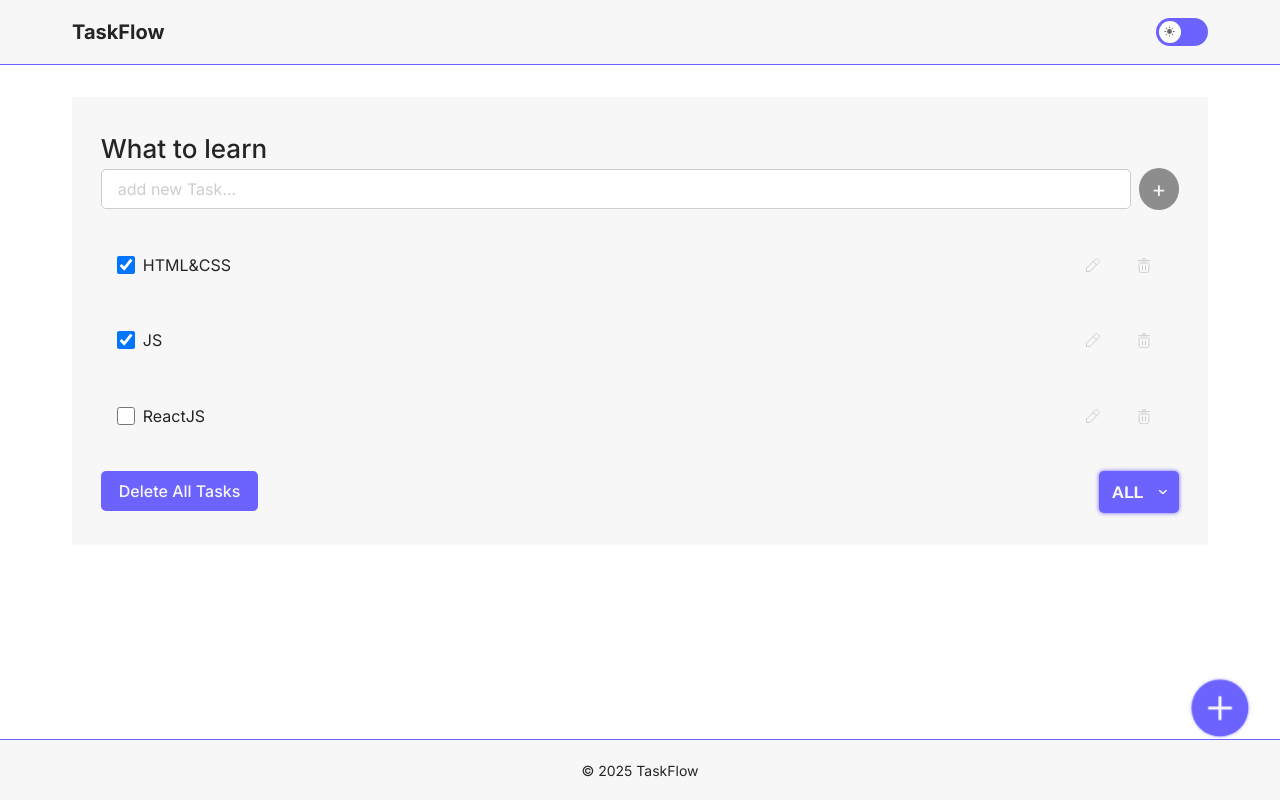
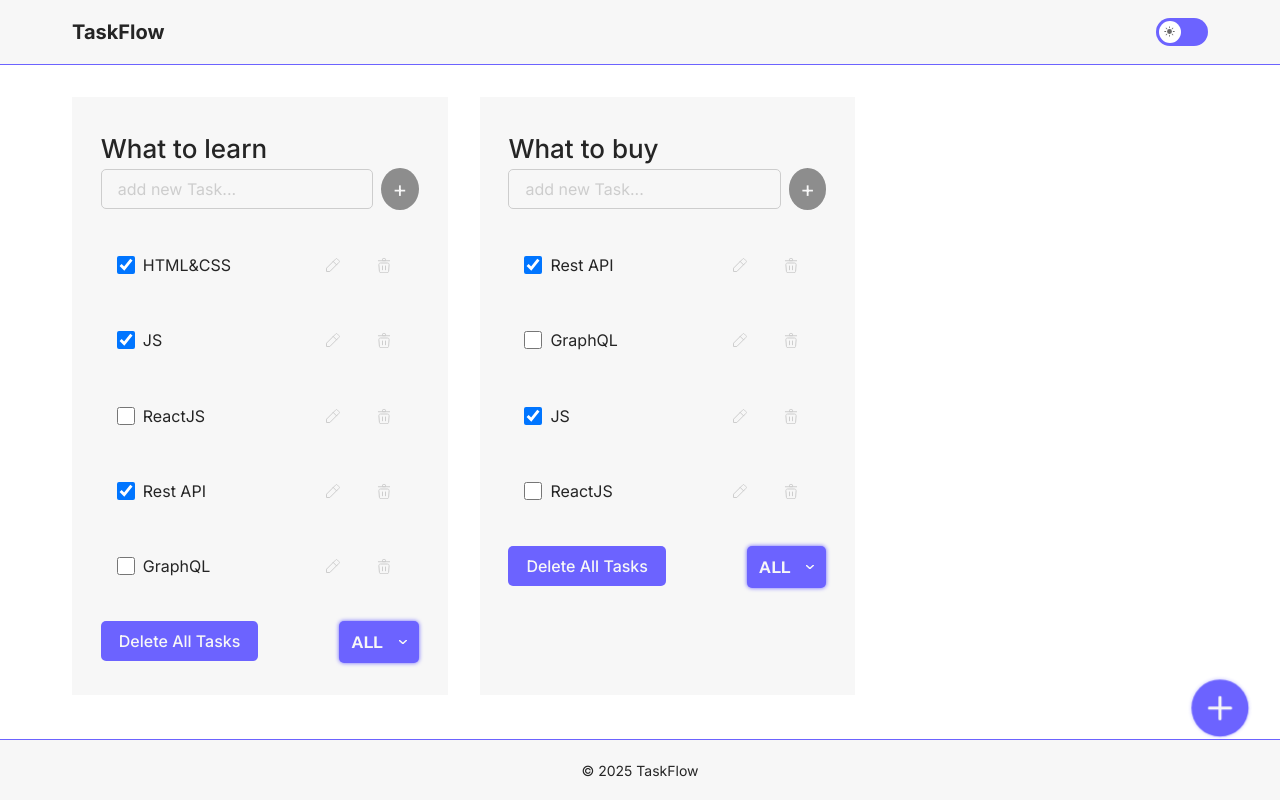
Before and after one commit to SemenKr/taskflow, a React (Vite) app: page / in a window 1280 px wide. Built offline with nearby package versions, Linux system fonts and the light colour scheme; a web font is replaced by a local one.

Commit message:
fix: Adding a new todolist and fixing task functionality

```diff
--- a/src/App.tsx
+++ b/src/App.tsx
@@ -1,66 +1,113 @@
 import { Layout } from './components/Layout/Layout.tsx';
-import { useState } from 'react';
+import { ReactNode, useState } from 'react';
 import { v1 } from 'uuid';
 import { ToDoList } from './components/todo/ToDoList/ToDoList.tsx';
-import type { Task } from './types/todo.ts';
+import type { TasksStateType, TaskType, TodolistType } from './types/todo.ts';
 import { AddButton } from '@components/common/AddButton/AddButton.tsx';
 
 export function App() {
-  const [tasks, setTasks] = useState<Task[]>([
-    { id: v1(), title: 'HTML&CSS', isDone: true },
-    { id: v1(), title: 'JS', isDone: true },
-    { id: v1(), title: 'ReactJS', isDone: false },
+  const todolistId1 = v1() as string;
+  const todolistId2 = v1() as string;
+
+  const [todoLists, setTodoLists] = useState<TodolistType[]>([
+    { id: todolistId1, title: 'What to learn', filter: 'all' },
+    { id: todolistId2, title: 'What to buy', filter: 'all' },
   ]);
+
+  const [tasks, setTasks] = useState<TasksStateType>({
+    [todolistId1]: [
+      { id: v1() as string, title: 'HTML&CSS', isDone: true },
+      { id: v1() as string, title: 'JS', isDone: true },
+      { id: v1() as string, title: 'ReactJS', isDone: false },
+      { id: v1() as string, title: 'Rest API', isDone: true },
+      { id: v1() as string, title: 'GraphQL', isDone: false },
+    ],
+    [todolistId2]: [
+      { id: v1() as string, title: 'Rest API', isDone: true },
+      { id: v1() as string, title: 'GraphQL', isDone: false },
+      { id: v1() as string, title: 'JS', isDone: true },
+      { id: v1() as string, title: 'ReactJS', isDone: false },
+    ],
+  });
 
   const [isDark, setIsDark] = useState(false);
   const switchMode = () => setIsDark(!isDark);
 
-  const addTask = (taskTitle: string) => {
+  const addTask = (todolistId: string, taskTitle: string) => {
     const newTask = { id: v1(), title: taskTitle, isDone: false };
-    setTasks((prev) => [...prev, newTask]);
+    setTasks((prev) => ({
+      ...prev,
+      [todolistId]: [newTask, ...tasks[todolistId]],
+    }));
   };
 
-  const deleteTask = (taskId: string) => {
-    const filteredTasks = tasks.filter((task) => {
-      return task.id !== taskId;
-    });
-    setTasks(filteredTasks);
+  const deleteTask = (todolistId: string, taskId: string) => {
+    setTasks((prev) => ({
+      ...prev,
+      [todolistId]: prev[todolistId].filter((task) => task.id !== taskId),
+    }));
   };
 
-  const deleteAllTasks = () => {
-    setTasks([]);
+  const deleteAllTasks = (todolistId: string) => {
+    setTasks((prev) => ({ ...prev, [todolistId]: [] }));
+    // setTasks([]);
   };
 
-  const changeTaskTitle = (taskId: string, taskTitle: string) => {
-    setTasks((prev) =>
-      prev.map((task) =>
+  const changeTaskTitle = (
+    todolistId: string,
+    taskId: string,
+    taskTitle: string
+  ) => {
+    setTasks((prev) => ({
+      ...prev,
+      [todolistId]: prev[todolistId].map((task) =>
         task.id === taskId ? { ...task, title: taskTitle } : task
-      )
-    );
+      ),
+    }));
   };
 
   const changeTaskStatus = (
+    todolistId: string,
     taskId: string,
-    newIsDoneStatus: Task['isDone']
+    newIsDoneStatus: TaskType['isDone']
   ) => {
-    const nextState: Task[] = tasks.map((task) =>
+    setTasks((prev) => ({
+      ...prev,
+      [todolistId]: prev[todolistId].map((task) =>
         task.id === taskId ? { ...task, isDone: newIsDoneStatus } : task
-    );
-    setTasks(nextState);
+      ),
+    }));
+  };
+
+  const addTodoList = (newTitle: string) => {
+    const todolistId = v1() as string;
+    const newTodolist: TodolistType = {
+      id: todolistId,
+      title: newTitle,
+      filter: 'all',
+    };
+    setTodoLists((prevState) => [newTodolist, ...prevState]);
+    setTasks((prevState) => ({ ...prevState, [todolistId]: [] }));
   };
 
   return (
     <Layout isDark={isDark} onToggleTheme={switchMode}>
+      {todoLists.map(
+        (todolist) =>
+          (
             <ToDoList
-        title={'What to learn'}
-        tasks={tasks}
+              key={todolist.id}
+              todolist={todolist}
+              tasks={tasks[todolist.id]}
               deleteTask={deleteTask}
               deleteAllTasks={deleteAllTasks}
               addTask={addTask}
+              changeTaskTitle={changeTaskTitle}
               changeTaskStatus={changeTaskStatus}
-        changeTaskTitle={changeTaskTitle}
             />
-      <AddButton onClick={() => console.log('Here Will Be PopUp')} />
+          ) as ReactNode
+      )}
+      <AddButton onClick={() => addTodoList('New Todolist')} />
     </Layout>
   );
 }
--- a/src/components/Layout/Layout.module.scss
+++ b/src/components/Layout/Layout.module.scss
@@ -41,6 +41,9 @@
   max-width: vars.$container-max-width;
   margin: 0 auto;
   padding: 0 2rem;
+  display: flex;
+  gap: 2rem;
+  flex-wrap: wrap;
 }
 
 .layout__footer {
--- a/src/components/common/Icon/Icon.tsx
+++ b/src/components/common/Icon/Icon.tsx
@@ -1,15 +1,18 @@
-import { useState } from 'react';
+import { JSX, useState } from 'react';
 import styles from './Icon.module.scss';
+import { IconName } from 'lucide-react/dynamic';
+
+type IconName = 'edit' | 'delete';
 
 type IconProps = {
   size: string;
   className?: string;
-  name: 'edit' | 'delete';
+  name: IconName;
   color?: string;
   hoverColor?: string;
 };
 
-const paths = {
+const paths: { edit: JSX.Element; delete: JSX.Element } = {
   edit: (
     <path
       d="M7.17272 3.49106L0.5 10.1637V13.5H3.83636L10.5091 6.82736M7.17272 3.49106L9.5654 1.09837L9.5669 1.09695C9.8962 0.767585 10.0612 0.602613 10.2514 0.540824C10.4189 0.486392 10.5993 0.486392 10.7669 0.540824C10.9569 0.602571 11.1217 0.767352 11.4506 1.09625L12.9018 2.54738C13.2321 2.87769 13.3973 3.04292 13.4592 3.23337C13.5136 3.40088 13.5136 3.58133 13.4592 3.74885C13.3974 3.93916 13.2324 4.10414 12.9025 4.43398L12.9018 4.43468L10.5091 6.82736M7.17272 3.49106L10.5091 6.82736"
@@ -47,7 +50,7 @@ export const Icon = ({
   name,
   color = '',
   hoverColor = '',
-}: IconProps) => {
+}: IconProps): JSX.Element => {
   const [hover, setHover] = useState(false);
 
   return (
--- a/src/components/common/input/TextInput.module.scss
+++ b/src/components/common/input/TextInput.module.scss
@@ -27,7 +27,7 @@
   transition: var(--transition-normal);
   outline: none;
   font-size: 1rem;
-  background-color: white;
+  background-color: var(--color-bg-primary);
   color: var(--color-text-primary);
 
   &::placeholder {
--- a/src/components/todo/ToDoList/TaskItem/TaskItem.tsx
+++ b/src/components/todo/ToDoList/TaskItem/TaskItem.tsx
@@ -1,18 +1,29 @@
 import styles from './TaskItem.module.scss';
-import { Task } from '@/types/todo.ts';
+import { TaskType, TodolistType } from '@/types/todo.ts';
 import { EditableTaskTitle } from '@components/todo/ToDoList/EditableTaskTitle/EditableTaskTitle.tsx';
 import { Icon } from '@components/common/Icon/Icon.tsx';
 import { Button } from '@components/common/Button/Button.tsx';
+import { ReactNode } from 'react';
 
 type TaskItemProps = {
-  task: Task;
-  onDelete: (id: string) => void;
-  changeTaskStatus: (taskId: string, newIsDoneStatus: Task['isDone']) => void;
-  changeTaskTitle: (taskId: string, taskTitle: string) => void;
+  todolist: TodolistType;
+  task: TaskType;
+  onDelete: (todolistId: string, id: string) => void;
+  changeTaskStatus: (
+    todolistId: string,
+    taskId: string,
+    newIsDoneStatus: TaskType['isDone']
+  ) => void;
+  changeTaskTitle: (
+    todolistId: string,
+    taskId: string,
+    taskTitle: string
+  ) => void;
   openModal: (taskId: string, taskTitle: string) => void;
 };
 
 export const TaskItem = ({
+  todolist,
   task,
   onDelete,
   changeTaskStatus,
@@ -20,7 +31,7 @@ export const TaskItem = ({
   openModal,
 }: TaskItemProps) => {
   const onChangeHandler = (taskTitle: string) => {
-    changeTaskTitle(task.id, taskTitle);
+    changeTaskTitle(todolist.id, task.id, taskTitle);
   };
 
   const onEditHandler = () => {
@@ -34,7 +45,9 @@ export const TaskItem = ({
         type="checkbox"
         id={`task-${task.id}`}
         checked={task.isDone}
-        onChange={(e) => changeTaskStatus(task.id, e.currentTarget.checked)}
+        onChange={(e) =>
+          changeTaskStatus(todolist.id, task.id, e.currentTarget.checked)
+        }
       />
       <EditableTaskTitle title={task.title} onChange={onChangeHandler} />
       <div className={styles.todoIcons}>
@@ -42,26 +55,30 @@ export const TaskItem = ({
           onClick={onEditHandler}
           aria-label={`Edit ${task.title}`}
           startIcon={
-            <Icon
-              name={'edit'}
-              size={'14'}
-              color={'#CDCDCD'}
-              hoverColor={'#6C63FF'}
-            />
+            (
+              <Icon
+                name="edit"
+                size="14"
+                color="#CDCDCD"
+                hoverColor="#6C63FF"
+              />
+            ) as ReactNode
           }
           iconOnly
           variant="ghost"
         />
         <Button
-          onClick={() => onDelete(task.id)}
+          onClick={() => onDelete(todolist.id, task.id)}
           aria-label={`Delete ${task.title}`}
           startIcon={
-            <Icon
-              name={'delete'}
-              size={'16'}
-              color={'#CDCDCD'}
-              hoverColor={'#E50000'}
-            />
+            (
+              <Icon
+                name="delete"
+                size="16"
+                color="#CDCDCD"
+                hoverColor="#E50000"
+              />
+            ) as ReactNode
           }
           iconOnly
           variant="ghost-danger"
--- a/src/components/todo/ToDoList/ToDoList.tsx
+++ b/src/components/todo/ToDoList/ToDoList.tsx
@@ -1,5 +1,5 @@
 import { ChangeEvent, KeyboardEvent, useMemo, useRef, useState } from 'react';
-import type { FilterType, Task } from '@/types/todo.ts';
+import type { FilterType, TaskType, TodolistType } from '@/types/todo.ts';
 import styles from './ToDoList.module.scss';
 import { FilterSelect } from '@components/FilterSelect/FilterSelect.tsx';
 import { TaskItem } from '@components/todo/ToDoList/TaskItem/TaskItem.tsx';
@@ -10,23 +10,31 @@ import { Button } from '@components/common/Button/Button.tsx';
 import { TextInput } from '@components/common/input/TextInput.tsx';
 
 type Props = {
-  title: string;
-  tasks: Task[];
-  deleteTask: (taskId: string) => void;
-  deleteAllTasks: () => void;
-  addTask: (taskTitle: string) => void;
-  changeTaskStatus: (taskId: string, newIsDoneStatus: Task['isDone']) => void;
-  changeTaskTitle: (taskId: string, taskTitle: string) => void;
+  todolist: TodolistType;
+  tasks: TaskType[];
+  deleteTask: (todolistId: string, taskId: string) => void;
+  deleteAllTasks: (todolistId: string) => void;
+  addTask: (todolistId: string, taskTitle: string) => void;
+  changeTaskTitle: (
+    todolistId: string,
+    taskId: string,
+    taskTitle: string
+  ) => void;
+  changeTaskStatus: (
+    todolistId: string,
+    taskId: string,
+    newIsDoneStatus: TaskType['isDone']
+  ) => void;
 };
 
 export const ToDoList = ({
-  title,
+  todolist,
   tasks,
   deleteTask,
   deleteAllTasks,
   addTask,
+  changeTaskTitle,
   changeTaskStatus,
-  changeTaskTitle,
 }: Props) => {
   const [inputValue, setInputValue] = useState('');
   const [modalInputValue, setModalInputValue] = useState('');
@@ -60,9 +68,13 @@ export const ToDoList = ({
   const addTaskHandler = () => {
     const trimmedValue = inputValue.trim();
     if (!trimmedValue) return;
-    addTask(trimmedValue);
+    addTask(todolist.id, trimmedValue);
     setInputValue('');
     inputRef.current?.focus();
+  };
+
+  const deleteAllTasksHandler = () => {
+    deleteAllTasks(todolist.id);
   };
 
   const isApplyDisabled =
@@ -86,7 +98,7 @@ export const ToDoList = ({
     if (!trimmedTitle) {
       closeModalHandler();
     }
-    changeTaskTitle(editableTaskId, trimmedTitle);
+    changeTaskTitle(todolist.id, editableTaskId, trimmedTitle);
     closeModalHandler();
   };
 
@@ -106,7 +118,7 @@ export const ToDoList = ({
 
   return (
     <div className={styles.todo}>
-      <h3 className={styles.todoTitle}>{title}</h3>
+      <h3 className={styles.todoTitle}>{todolist.title}</h3>
 
       <div className={styles.todoInputWrapper}>
         <TextInput
@@ -135,6 +147,7 @@ export const ToDoList = ({
           {filteredTasks.map((task) => (
             <TaskItem
               key={task.id}
+              todolist={todolist}
               task={task}
               onDelete={deleteTask}
               changeTaskStatus={changeTaskStatus}
@@ -147,7 +160,7 @@ export const ToDoList = ({
       <div className={styles.buttonsWrapper}>
         <Button
           variant="default"
-          onClick={deleteAllTasks}
+          onClick={deleteAllTasksHandler}
           disabled={tasks.length === 0}
         >
           Delete All Tasks
```
Also changed, not shown: package.json (+4 -4 lines), src/types/todo.ts (+11 -1 lines), 2 other files (tests, documents, lock files or other folders). Lines whose indentation alone changed are shown as unchanged.
